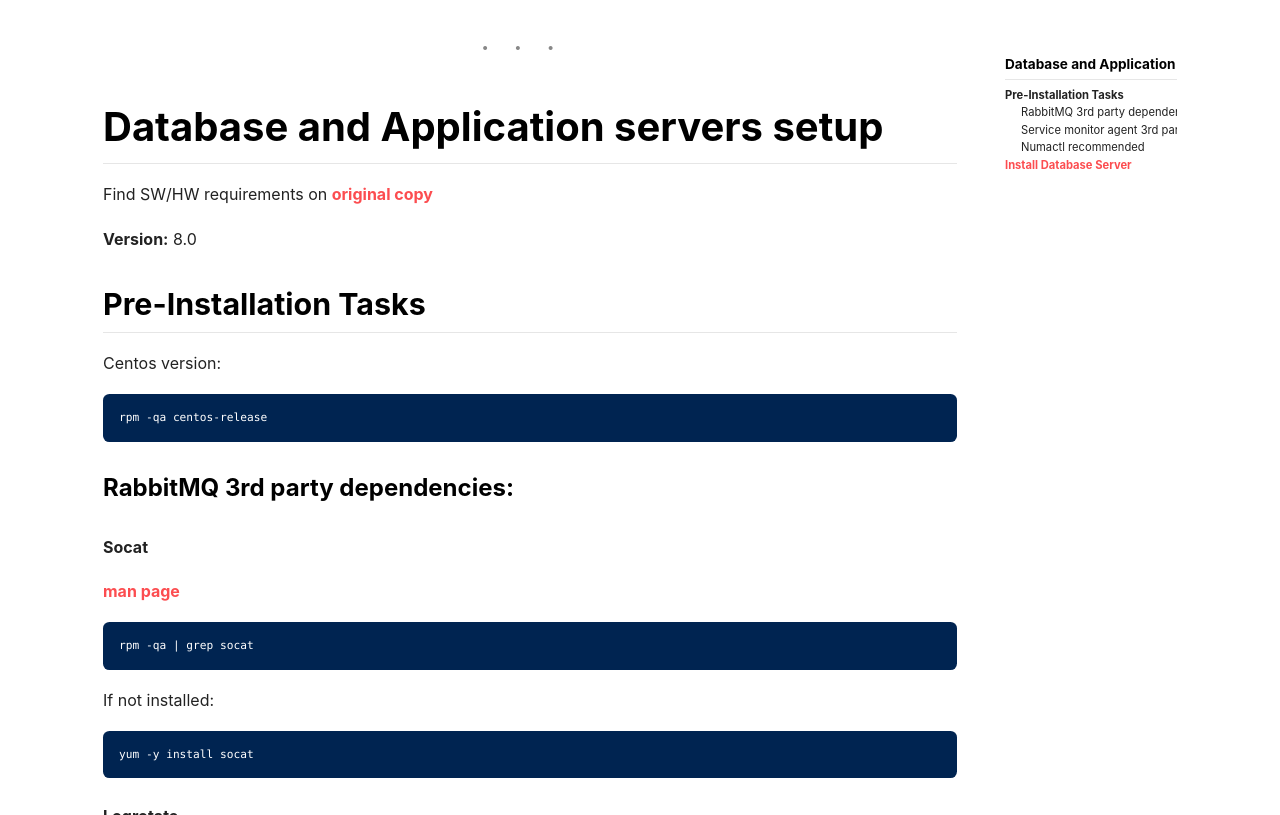
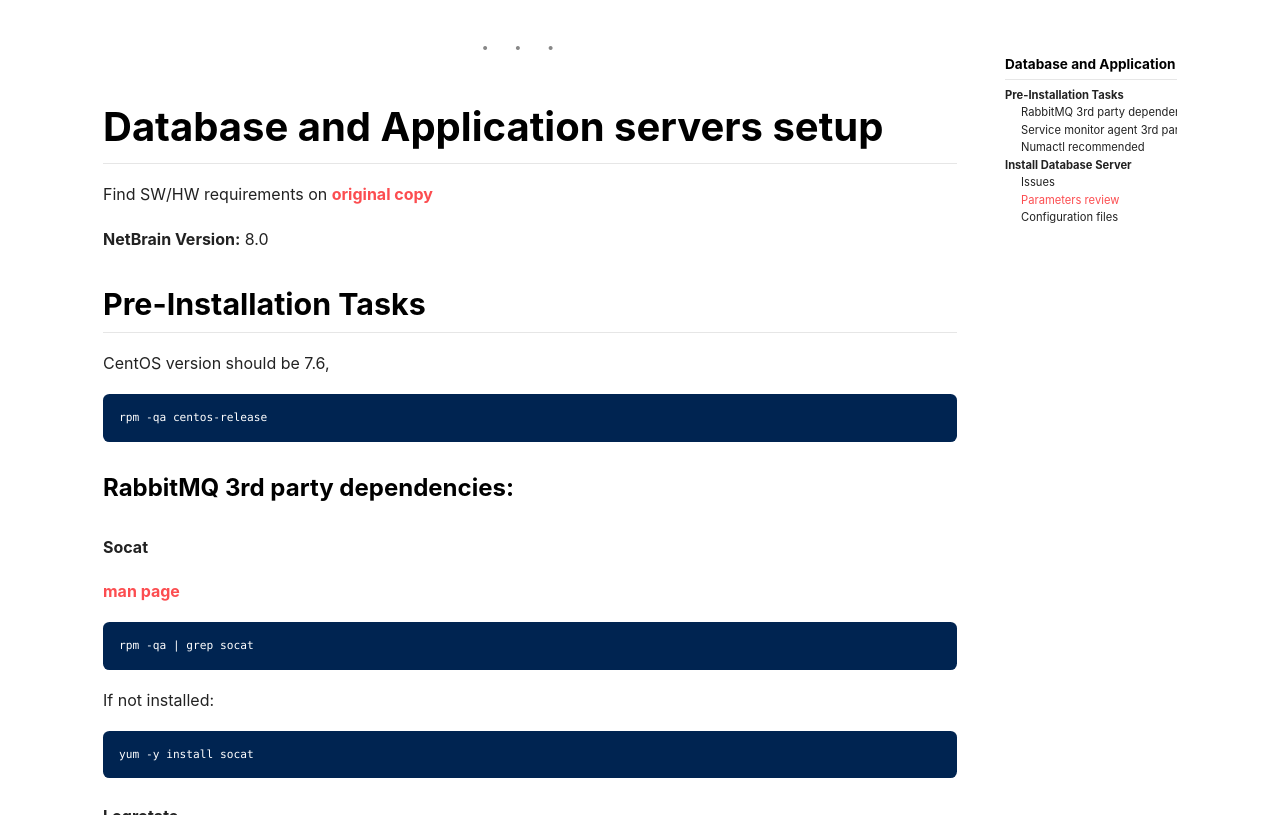
Before and after one commit to amarinjs/sitio, a Jekyll site: the page built from _posts/2019-12-12-Netbrain-all-in-two.md, in a window 1280 px wide and 900 px high, scrolled down 495 px, cut to the strip 85-900 px from the top of the window. Built offline with Jekyll 4.4.1, drawn with Linux system fonts in a browser that asks for light colours; nearby versions of some CDN libraries; comment, search, counter and statistics services are not loaded; some of the changed text lies outside the part shown.

Commit message:
Update 2019-12-12-Netbrain-all-in-two.md

```diff
--- a/_posts/2019-12-12-Netbrain-all-in-two.md
+++ b/_posts/2019-12-12-Netbrain-all-in-two.md
@@ -28,11 +28,11 @@
 
 Find SW/HW requirements on [original copy](https://netbraintech.com/docs/ie80/NetBrain_System_Setup_Guide_Two-Server_Deployment.pdf)
 
-**Version:** 8.0
+**NetBrain Version:** 8.0
 
 ## Pre-Installation Tasks
 
-Centos version:
+CentOS version should be 7.6,
 
 	rpm -qa centos-release
 
@@ -98,7 +98,7 @@
 	# Run ./install.sh to install netbrain linux components
 	# Accept EULA
 
-#### Issues
+### Issues
 
 You might get errors such as:
 
@@ -137,7 +137,7 @@
 - Please enter the URL (must end with /) to call NetBrain Web API service for the Service Monitor [http(s)://<IP address or hostname of NetBrain Application Server>/]: http://x.x.x.x/
 
 
-#### Parameters review
+### Parameters review
 
 |-----------------+------------|
 | Parameter | Value |
@@ -183,7 +183,7 @@
 
 This being a demo environment, we can worry about free space later or when we note performance issues.
 
-The final outputs should be,
+The final outputs should be:
 
 > All the NetBrain Linux components have been installed successfully.
 > Please restart the operating system to make kernel settings of MongoDB to take effect.
@@ -199,7 +199,7 @@
 - systemctl status redis
 - systemctl status netbrainagent
 
-#### Configuration files
+### Configuration files
 
 |-----------------+------------|
 | Service Name |  File Name |
```
